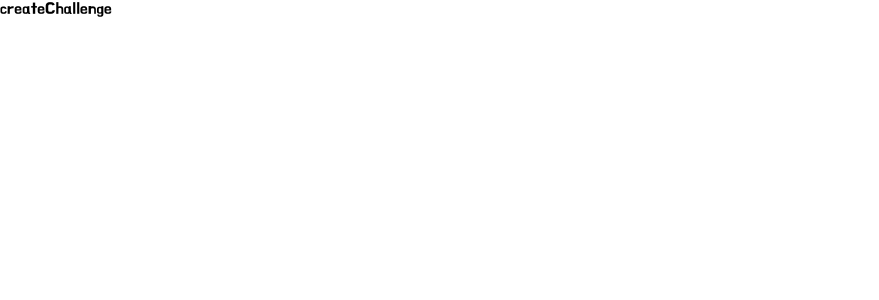
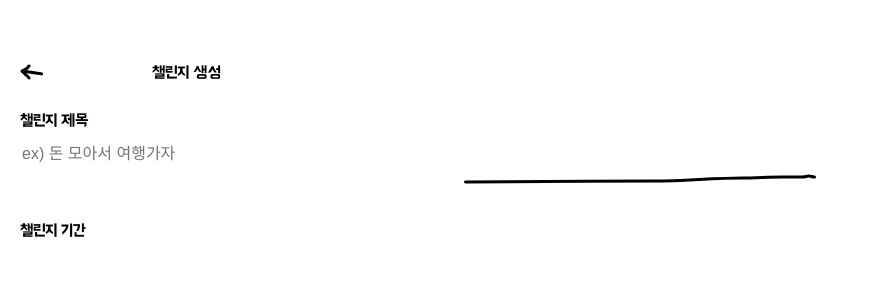
Before and after one commit to unithon-9th-10th/10-Beggar-Front, a Next.js app in the folder beggar/: page /createChallenge in a window 1280 px wide. Shown: the top 300 px of the page, without its empty margins (0-879 px from the left). Built offline with nearby package versions, Linux system fonts and the light colour scheme.

Commit message:
feat: createChellange 퍼블리싱 및 svg 추가

```diff
--- /dev/null
+++ b/beggar/components/createChallenge/index.tsx
@@ -0,0 +1,61 @@
+import React from "react";
+import styled from "styled-components";
+import Image from "next/image";
+import Arrow from "../../assets/img/common/leftArrow.svg";
+import line from "../../assets/img/common/line.svg";
+
+const Create = () => {
+  return (
+    <Wrapper>
+      <Header>
+        <Image id="arrow" src={Arrow} alt="arrow" />
+        <p>챌린지 생성</p>
+      </Header>
+      <InputDiv>
+        <TitleDiv>
+          <p>챌린지 제목</p>
+          <input placeholder="ex) 돈 모아서 여행가자" />
+          <Image src={line} alt="line" />
+        </TitleDiv>
+        <DateDiv>
+          <p>챌린지 기간</p>
+        </DateDiv>
+      </InputDiv>
+    </Wrapper>
+  );
+};
+
+const Wrapper = styled.div``;
+
+const Header = styled.div`
+  display: flex;
+  padding: 0 20px;
+  margin-top: 48px;
+  > p {
+    margin-left: 108px;
+  }
+`;
+
+const InputDiv = styled.div``;
+
+const TitleDiv = styled.div`
+  padding: 0 20px;
+  margin-bottom: 38px;
+  display: flex;
+  flex-direction: column;
+  justify-content: center;
+  > input {
+    width: 350px;
+    margin-bottom: 10px;
+    border: none;
+    outline: none;
+    font-size: 16px;
+    font-weight: 400;
+  }
+`;
+
+const DateDiv = styled.div`
+  padding: 0 20px;
+`;
+
+export default Create;
--- a/beggar/pages/createChallenge.tsx
+++ b/beggar/pages/createChallenge.tsx
@@ -1,7 +1,12 @@
 import type { NextPage } from "next";
+import Create from "../components/createChallenge";
 
 const createChallenge: NextPage = () => {
-  return <div>createChallenge</div>;
+  return (
+    <div>
+      <Create />
+    </div>
+  );
 };
 
 export default createChallenge;
```
Also changed, not shown: beggar/components/common/selectedDropDown/index.tsx (added, +7 -0 lines), beggar/assets/img/common/leftArrow.svg (added), beggar/assets/img/common/line.svg (added).
